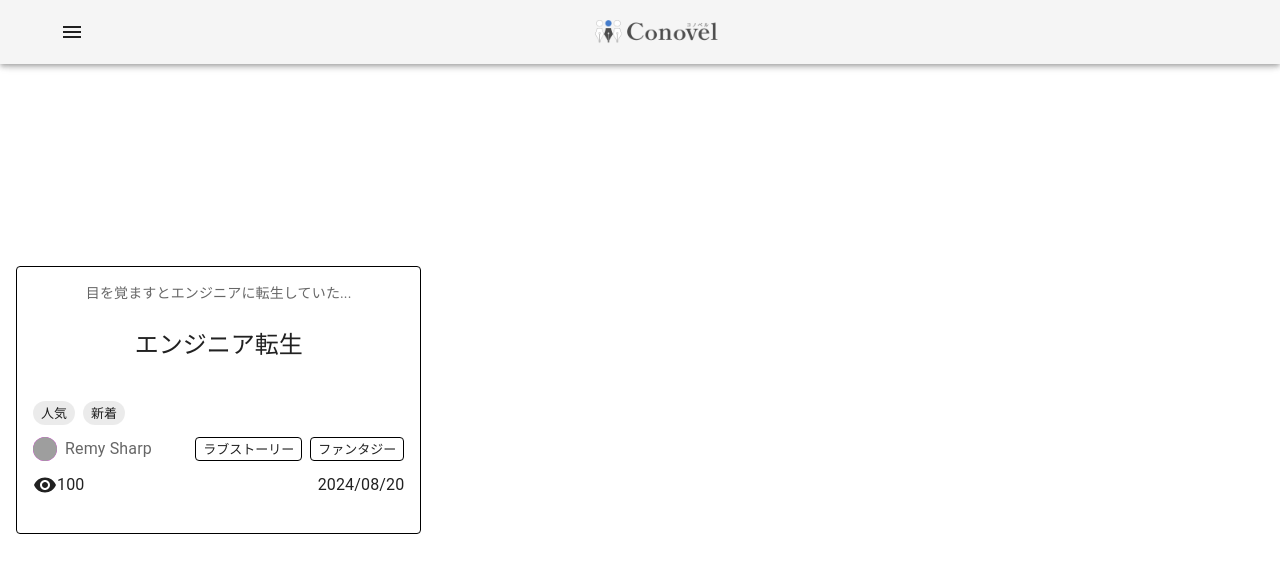
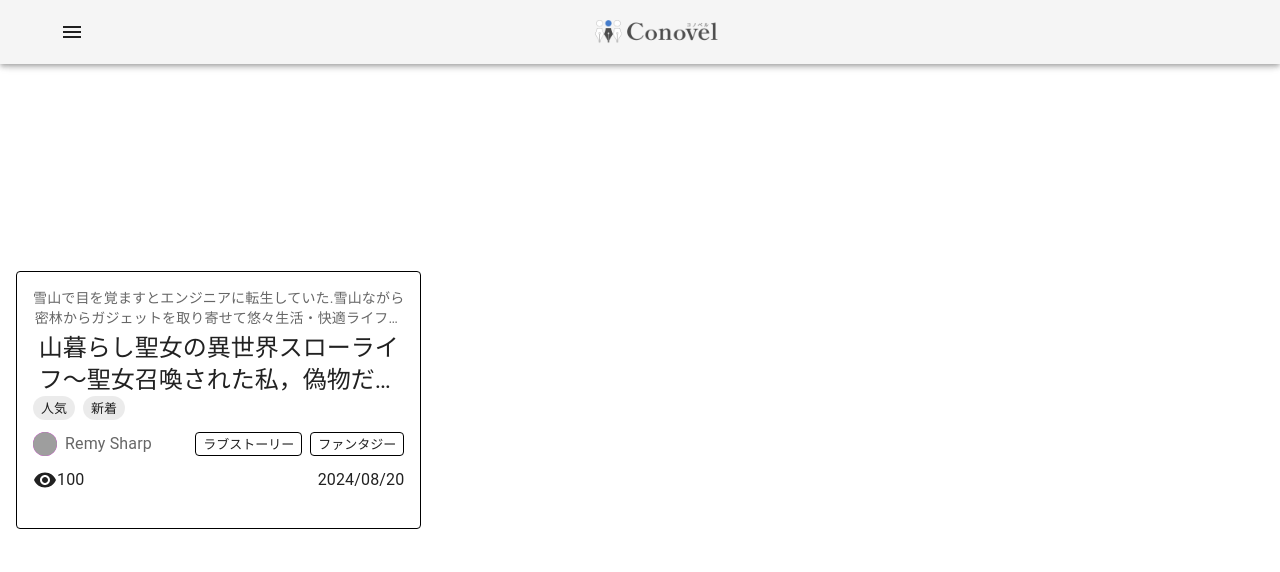
Before and after one commit to Conovel/frontend, a React (Vite) app: page / in a window 1280 px wide. Shown: the top 572 px of the page. Built offline with nearby package versions, Linux system fonts and the light colour scheme; grey boxes are pictures that could not be loaded; the HTML template or start-up script is replaced by a standard one.

Commit message:
wip; ３点リーダーをセット

```diff
--- a/src/components/novelCard/index.tsx
+++ b/src/components/novelCard/index.tsx
@@ -29,11 +29,31 @@ const NovelCard = ({ novel }: { novel: Novel }) => {
           <Typography
             variant='body2'
             gutterBottom
-            sx={{ color: 'text.secondary', fontSize: 14, minHeight: '3em' }}
+            sx={{
+              color: 'text.secondary',
+              fontSize: 14,
+              minHeight: '2em',
+              display: '-webkit-box',
+              WebkitBoxOrient: 'vertical',
+              WebkitLineClamp: 2,
+              overflow: 'hidden',
+              textOverflow: 'ellipsis',
+            }}
           >
             {novel.description}
           </Typography>
-          <Typography variant='h5' component='div' sx={{ minHeight: '3em' }}>
+          <Typography
+            variant='h5'
+            component='div'
+            sx={{
+              minHeight: '2em',
+              display: '-webkit-box',
+              WebkitBoxOrient: 'vertical',
+              WebkitLineClamp: 2,
+              overflow: 'hidden',
+              textOverflow: 'ellipsis',
+            }}
+          >
             {novel.title}
           </Typography>
           <Box sx={{ display: 'flex', flexWrap: 'wrap', gap: 1, mb: 1.5 }}>
--- a/src/features/NovelList/index.tsx
+++ b/src/features/NovelList/index.tsx
@@ -5,8 +5,10 @@ import { FantasyTags, LoveStoryTags } from '../../components/tags';
 
 const novels = [
   {
-    description: '目を覚ますとエンジニアに転生していた...',
-    title: 'エンジニア転生',
+    description:
+      '雪山で目を覚ますとエンジニアに転生していた.雪山ながら密林からガジェットを取り寄せて悠々生活・快適ライフを送っている',
+    title:
+      '山暮らし聖女の異世界スローライフ～聖女召喚された私，偽物だとして雪山に廃棄されるも，目が覚めるとエンジニアに転生していたことにより本当の「聖女」になる',
     popular: true,
     newArrival: true,
     avatar: {
```
